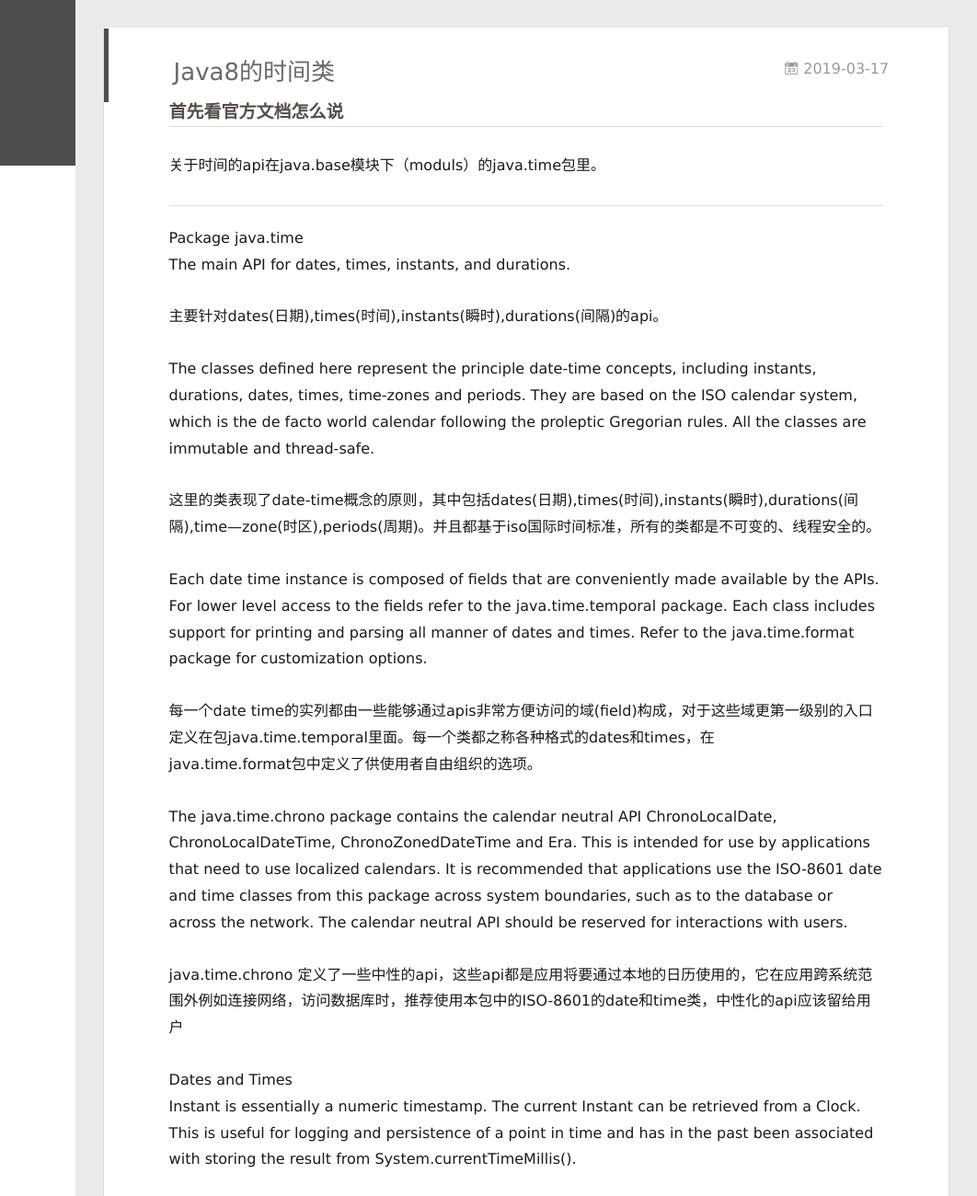
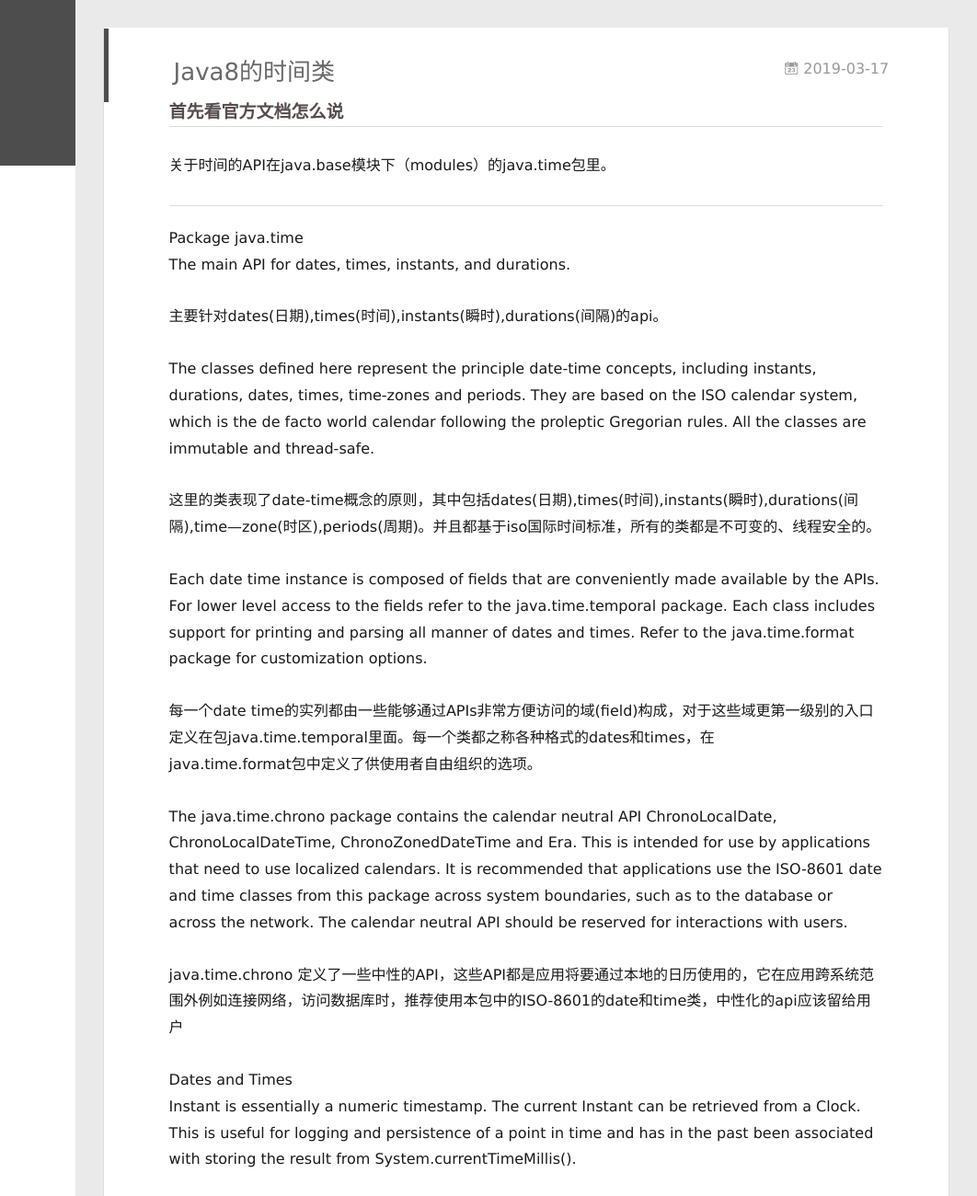
Before and after one commit to AtypeforFun/AtypeforFun.github.io, a plain HTML site: page 2019/03/17/Java8的时间类/index.html in a window 1280 px wide and 2400 px high. Shown: the top 1300 px of the page at 92% size, 218-1280 px from the left. Drawn offline with nearby package versions, Linux system fonts and the light colour scheme; no server answers.

Commit message:
Site updated: 2019-05-25 11:00:02

```diff
--- a/2019/03/17/Java8的时间类/index.html
+++ b/2019/03/17/Java8的时间类/index.html
@@ -8,18 +8,18 @@
   <link rel="dns-prefetch" href="https://atypeforfun.github.io">
   <title>Java8的时间类 | 精神时光屋</title>
   <meta name="viewport" content="width=device-width, initial-scale=1, maximum-scale=1">
-  <meta name="description" content="首先看官方文档怎么说 关于时间的api在java.base模块下（moduls）的java.time包里。  Package java.timeThe main API for dates, times, instants, and durations. 主要针对dates(日期),times(时间),instants(瞬时),durations(间隔)的api。">
+  <meta name="description" content="首先看官方文档怎么说 关于时间的API在java.base模块下（modules）的java.time包里。  Package java.timeThe main API for dates, times, instants, and durations. 主要针对dates(日期),times(时间),instants(瞬时),durations(间隔)的api。">
 <meta name="keywords" content="JDK8,API">
 <meta property="og:type" content="article">
 <meta property="og:title" content="Java8的时间类">
 <meta property="og:url" content="https://atypeforfun.github.io/2019/03/17/Java8的时间类/index.html">
 <meta property="og:site_name" content="精神时光屋">
-<meta property="og:description" content="首先看官方文档怎么说 关于时间的api在java.base模块下（moduls）的java.time包里。  Package java.timeThe main API for dates, times, instants, and durations. 主要针对dates(日期),times(时间),instants(瞬时),durations(间隔)的api。">
+<meta property="og:description" content="首先看官方文档怎么说 关于时间的API在java.base模块下（modules）的java.time包里。  Package java.timeThe main API for dates, times, instants, and durations. 主要针对dates(日期),times(时间),instants(瞬时),durations(间隔)的api。">
 <meta property="og:locale" content="default">
-<meta property="og:updated_time" content="2019-05-25T10:53:35.911Z">
+<meta property="og:updated_time" content="2019-05-25T10:59:45.235Z">
 <meta name="twitter:card" content="summary">
 <meta name="twitter:title" content="Java8的时间类">
-<meta name="twitter:description" content="首先看官方文档怎么说 关于时间的api在java.base模块下（moduls）的java.time包里。  Package java.timeThe main API for dates, times, instants, and durations. 主要针对dates(日期),times(时间),instants(瞬时),durations(间隔)的api。">
+<meta name="twitter:description" content="首先看官方文档怎么说 关于时间的API在java.base模块下（modules）的java.time包里。  Package java.timeThe main API for dates, times, instants, and durations. 主要针对dates(日期),times(时间),instants(瞬时),durations(间隔)的api。">
 
     <link rel="alternative" href="/atom.xml" title="精神时光屋" type="application/atom+xml">
 
@@ -166,7 +166,7 @@
 
     <div class="article-entry" itemprop="articleBody">
 
-        <h3 id="首先看官方文档怎么说"><a href="#首先看官方文档怎么说" class="headerlink" title="首先看官方文档怎么说"></a>首先看官方文档怎么说</h3><p> 关于时间的api在java.base模块下（moduls）的java.time包里。</p>
+        <h3 id="首先看官方文档怎么说"><a href="#首先看官方文档怎么说" class="headerlink" title="首先看官方文档怎么说"></a>首先看官方文档怎么说</h3><p> 关于时间的API在java.base模块下（modules）的java.time包里。</p>
 <hr>
 <p>Package java.time<br>The main API for dates, times, instants, and durations.</p>
 <p>主要针对dates(日期),times(时间),instants(瞬时),durations(间隔)的api。</p>
@@ -174,9 +174,9 @@
 <p>The classes defined here represent the principle date-time concepts, including instants, durations, dates, times, time-zones and periods. They are based on the ISO calendar system, which is the de facto world calendar following the proleptic Gregorian rules. All the classes are immutable and thread-safe.</p>
 <p>这里的类表现了date-time概念的原则，其中包括dates(日期),times(时间),instants(瞬时),durations(间隔),time—zone(时区),periods(周期)。并且都基于iso国际时间标准，所有的类都是不可变的、线程安全的。</p>
 <p>Each date time instance is composed of fields that are conveniently made available by the APIs. For lower level access to the fields refer to the java.time.temporal package. Each class includes support for printing and parsing all manner of dates and times. Refer to the java.time.format package for customization options.</p>
-<p>每一个date time的实列都由一些能够通过apis非常方便访问的域(field)构成，对于这些域更第一级别的入口定义在包java.time.temporal里面。每一个类都之称各种格式的dates和times，在<br> java.time.format包中定义了供使用者自由组织的选项。</p>
+<p>每一个date time的实列都由一些能够通过APIs非常方便访问的域(field)构成，对于这些域更第一级别的入口定义在包java.time.temporal里面。每一个类都之称各种格式的dates和times，在<br> java.time.format包中定义了供使用者自由组织的选项。</p>
 <p>The java.time.chrono package contains the calendar neutral API ChronoLocalDate, ChronoLocalDateTime, ChronoZonedDateTime and Era. This is intended for use by applications that need to use localized calendars. It is recommended that applications use the ISO-8601 date and time classes from this package across system boundaries, such as to the database or across the network. The calendar neutral API should be reserved for interactions with users.</p>
-<p>java.time.chrono 定义了一些中性的api，这些api都是应用将要通过本地的日历使用的，它在应用跨系统范围外例如连接网络，访问数据库时，推荐使用本包中的ISO-8601的date和time类，中性化的api应该留给用户</p>
+<p>java.time.chrono 定义了一些中性的API，这些API都是应用将要通过本地的日历使用的，它在应用跨系统范围外例如连接网络，访问数据库时，推荐使用本包中的ISO-8601的date和time类，中性化的api应该留给用户</p>
 <p>Dates and Times<br>Instant is essentially a numeric timestamp. The current Instant can be retrieved from a Clock. This is useful for logging and persistence of a point in time and has in the past been associated with storing the result from System.currentTimeMillis().</p>
 <p>Dates和Times的Instant本质上都是数字化的时间戳，当前的实列可以从Clock对象中获取。这对记录和持久化一个时间点非常有用并且与存储 System.currentTimeMillis() 的结果相关联。</p>
 <p>LocalDate stores a date without a time. This stores a date like ‘2010-12-03’ and could be used to store a birthday.</p>
```
Also changed, not shown: index.html (+1 -1 lines).
